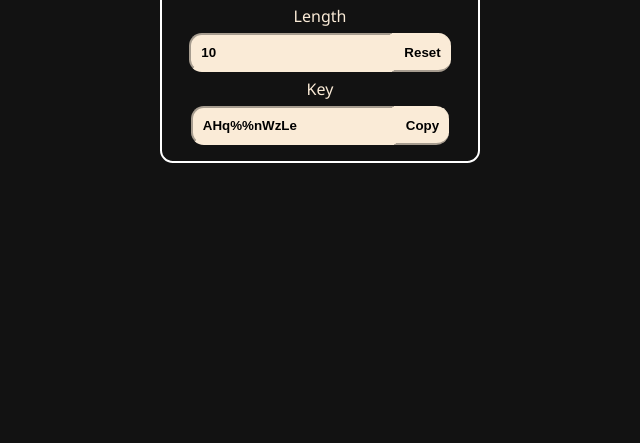
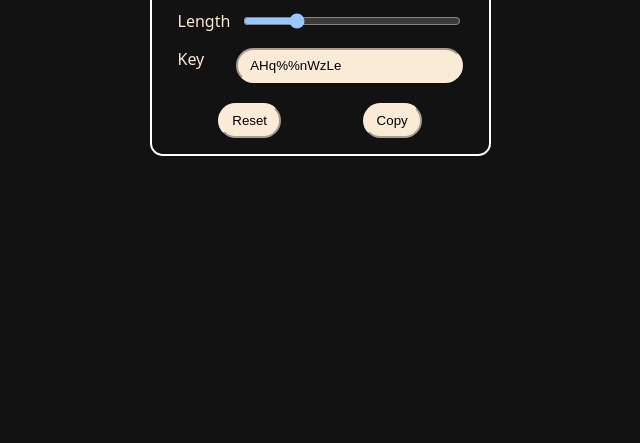
Before and after one commit to victor-romero-martinez/secret-key, a plain HTML site: page index.html in a window 1280 px wide. Shown: the part 373-816 px from the top of the page, without its empty margins (320-960 px from the left). Drawn offline with Linux system fonts and the light colour scheme.

Commit message:
ui change

```diff
--- a/index.html
+++ b/index.html
@@ -11,21 +11,26 @@
       <div class="container">
         <p id="toast"></p>
         <h1>SECRET KEY</h1>
-        <div class="input-container">
-          <label for="step">Length</label>
-          <div>
-            <input
+        <div class="block">
+          <div class="input-container">
+            <div>
+              <label for="step">Length</label>
+              <input
+              class="range"
               id="step"
-              type="number"
-              minlength="4"
-              maxlength="30"
+              type="range"
+              min="4"
+              max="30"
               value="10"
-            />
+              />
+            </div>
+            <div>
+              <label for="key">Key</label>
+              <input id="key" type="text" readonly />
+            </div>
+          </div>
+          <div class="btn-section">
             <button id="reset" type="button">Reset</button>
-          </div>
-          <label for="key">Key</label>
-          <div>
-            <input id="key" type="text" readonly />
             <button id="copy" type="button">Copy</button>
           </div>
         </div>
--- a/style.css
+++ b/style.css
@@ -1,6 +1,13 @@
 :root {
   color-scheme: dark;
-  font-family: 'Segoe UI', Tahoma, Geneva, Verdana, sans-serif;
+  font-family: system-ui, -apple-system, BlinkMacSystemFont, 'Segoe UI', Roboto, Oxygen, Ubuntu, Cantarell, 'Open Sans', 'Helvetica Neue', sans-serif;
+
+}
+
+body {
+  box-sizing: border-box;
+  margin: 0;
+  padding: 0;
 }
 
 /* general */
@@ -12,7 +19,6 @@ main {
 
 /* container */
 .container {
-  min-width: 276px;
   position: relative;
   border: 2px solid white;
   padding: 10px 20px;
@@ -26,36 +32,45 @@ h1 {
 }
 
 /* input & button */
-.input-container {
+
+.block > div {
   display: flex;
-  flex-direction: column;
-  align-items: center;
+  padding: 6px;
 }
 
-label {
-  color: antiquewhite;
+.input-container {
+  flex-direction: column;
 }
 
 .input-container > div {
   display: flex;
-  padding: 6px;
+  gap: 10px;
+  margin: 8px 0;
+}
+
+label {
+  width: 70px;
+  color: antiquewhite;
+}
+
+input {
+  width: 100%;
 }
 
 input, button {
   color: black;
   background-color: antiquewhite;
-  font-weight: 700;
   border-color: antiquewhite;
-  padding: 10px;
+  padding: 8px 12px;
+  border-radius: 2vmax;
 }
 
-input {
-  border-radius: 1vmax 0 0 1vmax;
+.range {
+  padding: 0;
 }
 
-button {
-  border-right: none;
-  border-radius: 0 1vmax 1vmax 0;
+.btn-section {
+  justify-content: space-around;
 }
 
 button:hover {
```
